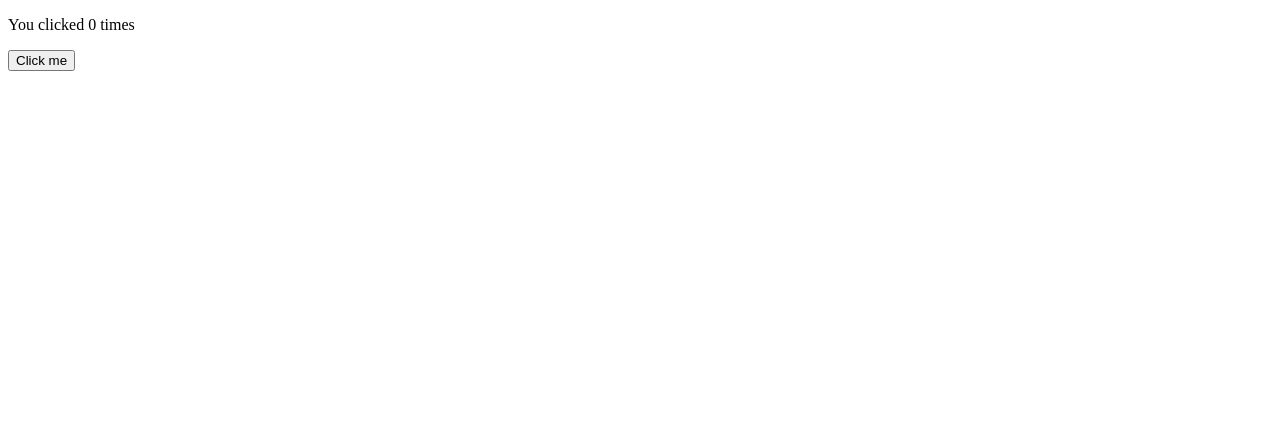
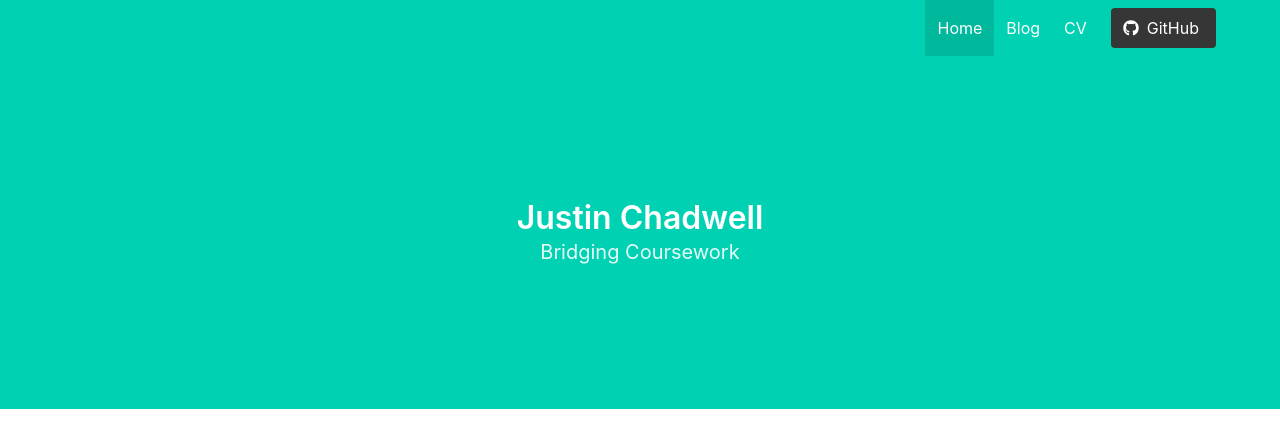
Before and after one commit to jedevc/bridging-coursework, a React app in the folder frontend/: page / in a window 1280 px wide. Shown: the top 448 px of the page. Built offline with nearby package versions, Linux system fonts and the light colour scheme; the HTML template or start-up script is replaced by a standard one.

Commit message:
Add basic bulma stuff

```diff
--- a/frontend/package.json
+++ b/frontend/package.json
@@ -15,9 +15,15 @@
     "@babel/preset-env": "^7.9.6",
     "@babel/preset-react": "^7.9.4",
     "babel-loader": "^8.1.0",
+    "css-loader": "^3.5.3",
     "react": "^16.13.1",
     "react-dom": "^16.13.1",
+    "style-loader": "^1.2.1",
     "webpack": "^4.43.0",
     "webpack-cli": "^3.3.11"
+  },
+  "dependencies": {
+    "@fortawesome/fontawesome-free": "^5.13.0",
+    "bulma": "^0.8.2"
   }
 }
--- a/frontend/src/components/App.js
+++ b/frontend/src/components/App.js
@@ -1,14 +1,56 @@
 import React, { useState } from 'react';
 
 function App() {
-  const [count, setCount] = useState(0);
   return (
-    <div>
-      <p>You clicked {count} times</p>
-      <button onClick={() => setCount(count + 1)}>
-        Click me
-      </button>
-    </div>
+    <Hero title="Justin Chadwell" subtitle="Bridging Coursework" />
+  );
+}
+
+function Nav() {
+  return (
+    <nav className="navbar">
+      <div className="container">
+        <div className="navbar-brand">
+          <span className="navbar-burger burger" data-target="navbarMenuHeroB">
+            <span></span>
+            <span></span>
+            <span></span>
+          </span>
+        </div>
+        <div className="navbar-menu">
+          <div className="navbar-end">
+            <a className="navbar-item is-active">Home</a>
+            <a className="navbar-item">Blog</a>
+            <a className="navbar-item">CV</a>
+            <a className="navbar-item">
+              <span className="button is-dark">
+                <span className="icon">
+                  <i className="fab fa-github"></i>
+                </span>
+                <span>GitHub</span>
+              </span>
+            </a>
+          </div>
+        </div>
+      </div>
+    </nav>
+  );
+}
+
+function Hero(props) {
+  return (
+    <section className="hero is-primary is-medium">
+      <div className="hero-head">
+        <Nav />
+      </div>
+
+      <div className="hero-body">
+        <div className="container has-text-centered">
+          <h1 className="title">{props.title}</h1>
+          <h2 className="subtitle">{props.subtitle}</h2>
+        </div>
+      </div>
+    </section>
   );
 }
 
--- a/frontend/webpack.config.js
+++ b/frontend/webpack.config.js
@@ -17,6 +17,13 @@ module.exports = {
           loader: "babel-loader",
         },
       },
+      {
+        test: /\.css$/,
+        use: [
+          "style-loader",
+          "css-loader",
+        ],
+      },
     ],
   },
 };
```
Also changed, not shown: frontend/src/index.js (+7 -0 lines), 1 other file (tests, documents, lock files or other folders).
